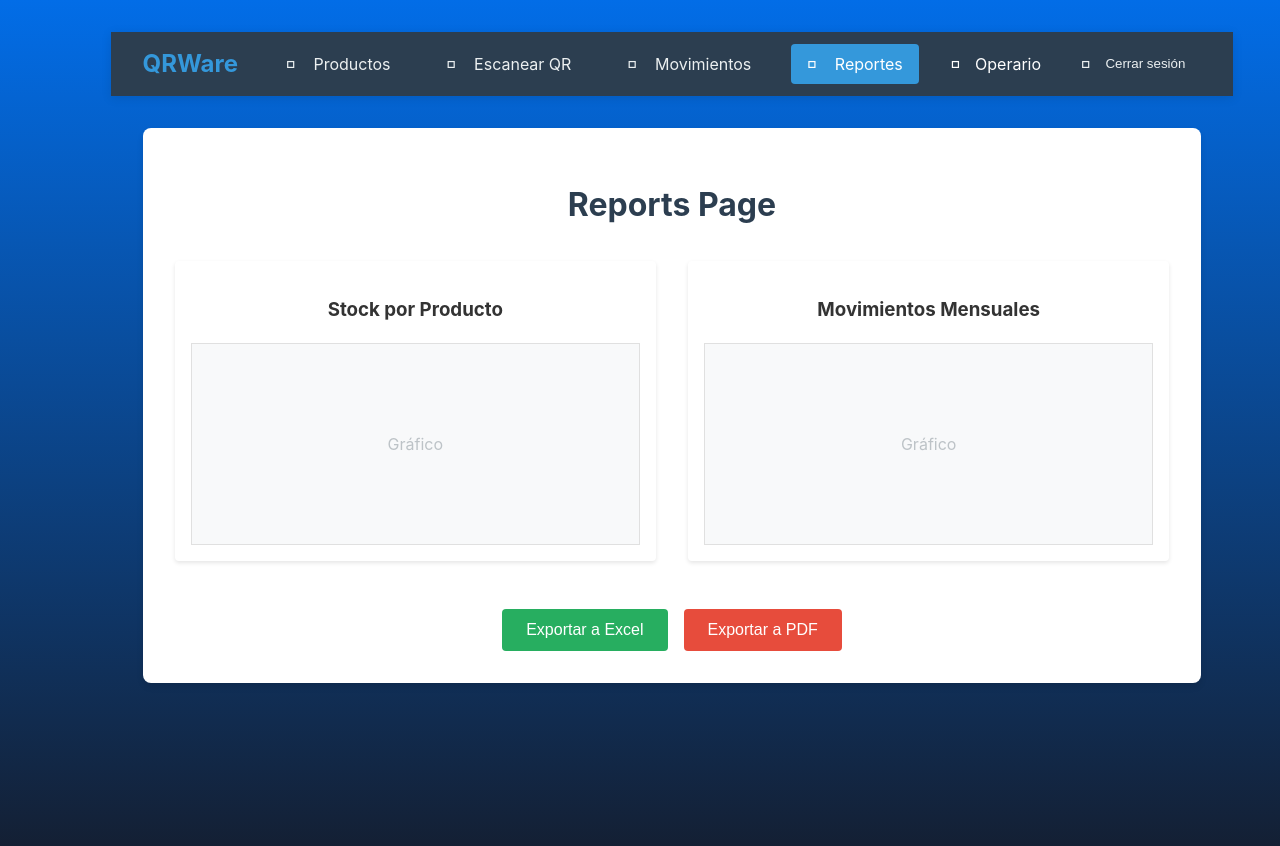
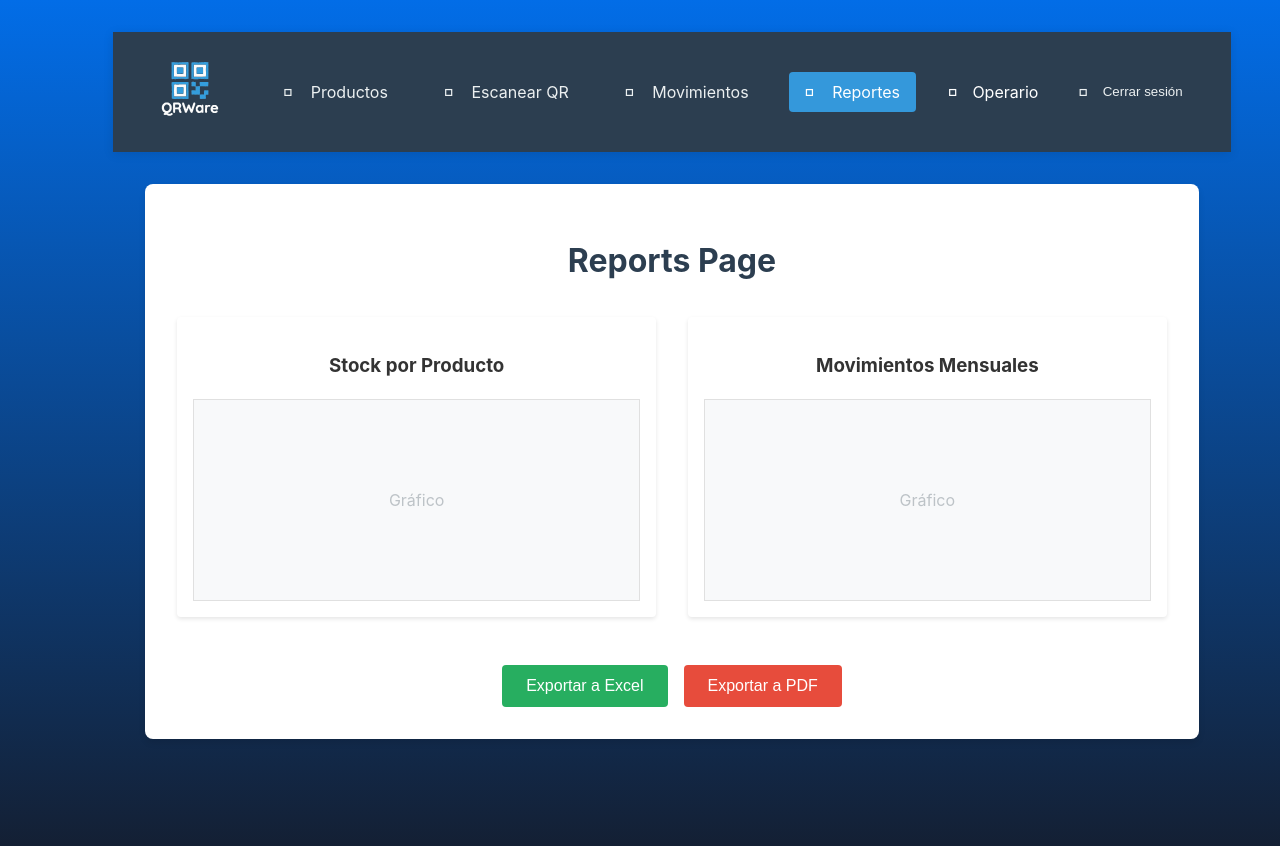
Before and after one commit to tokyob0t/qr-ware, a React (Vite) app in the folder frontend/: page /reports in a window 1280 px wide. Shown: the top 846 px of the page. Built offline with nearby package versions, Linux system fonts and the light colour scheme; a web font is replaced by a local one.

Commit message:
feat(frontend): Updated navbar icons with accurate NerdFont symbols and added the QRWare SVG logo to navbar layout

```diff
--- a/frontend/src/components/NavBar.tsx
+++ b/frontend/src/components/NavBar.tsx
@@ -1,4 +1,5 @@
 import { NavLink } from 'react-router-dom';
+import logo from '../assets/logo.svg';
 
 const Navbar = () => {
   const handleLogout = () => {
@@ -8,7 +9,11 @@ const Navbar = () => {
   return (
     <nav className="navbar">
       <div className="navbar-brand">
-        <span className="logo">QRWare</span>
+        <img
+          src={logo}
+          alt="QRWare Logo"
+          className="navbar-logo"
+        />
       </div>
 
       <div className="navbar-links">
--- a/frontend/src/index.css
+++ b/frontend/src/index.css
@@ -33,7 +33,7 @@
 }
 
 .nf-products::before {
-  content: "\f03d";
+  content: "\f187";
 }
 
 .nf-scan::before {
@@ -41,7 +41,7 @@
 }
 
 .nf-movements::before {
-  content: "\f073";
+  content: "\f1da";
 }
 
 .nf-reports::before {
@@ -92,10 +92,14 @@ body {
   box-shadow: 0 2px 10px rgba(0, 0, 0, 0.1);
 }
 
-.navbar-brand .logo {
-  font-size: 1.5rem;
-  font-weight: bold;
-  color: #3498db;
+.navbar-logo {
+  height: 90px;
+  width: auto;
+  transition: transform 0.3s ease;
+}
+
+.navbar-logo:hover {
+  transform: scale(1.20);
 }
 
 .navbar-links {
```
Also changed, not shown: frontend/src/assets/logo.svg (added).
